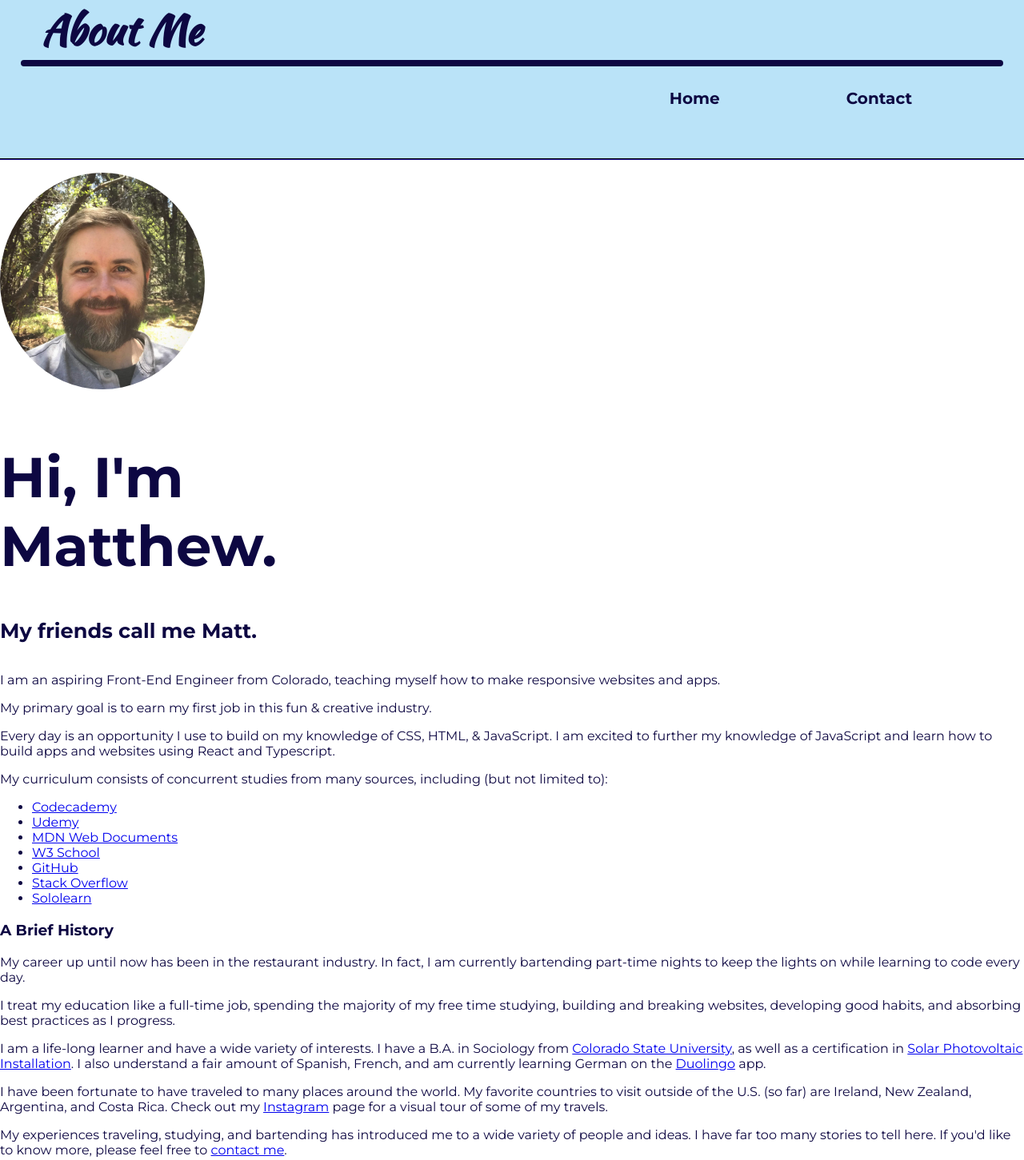
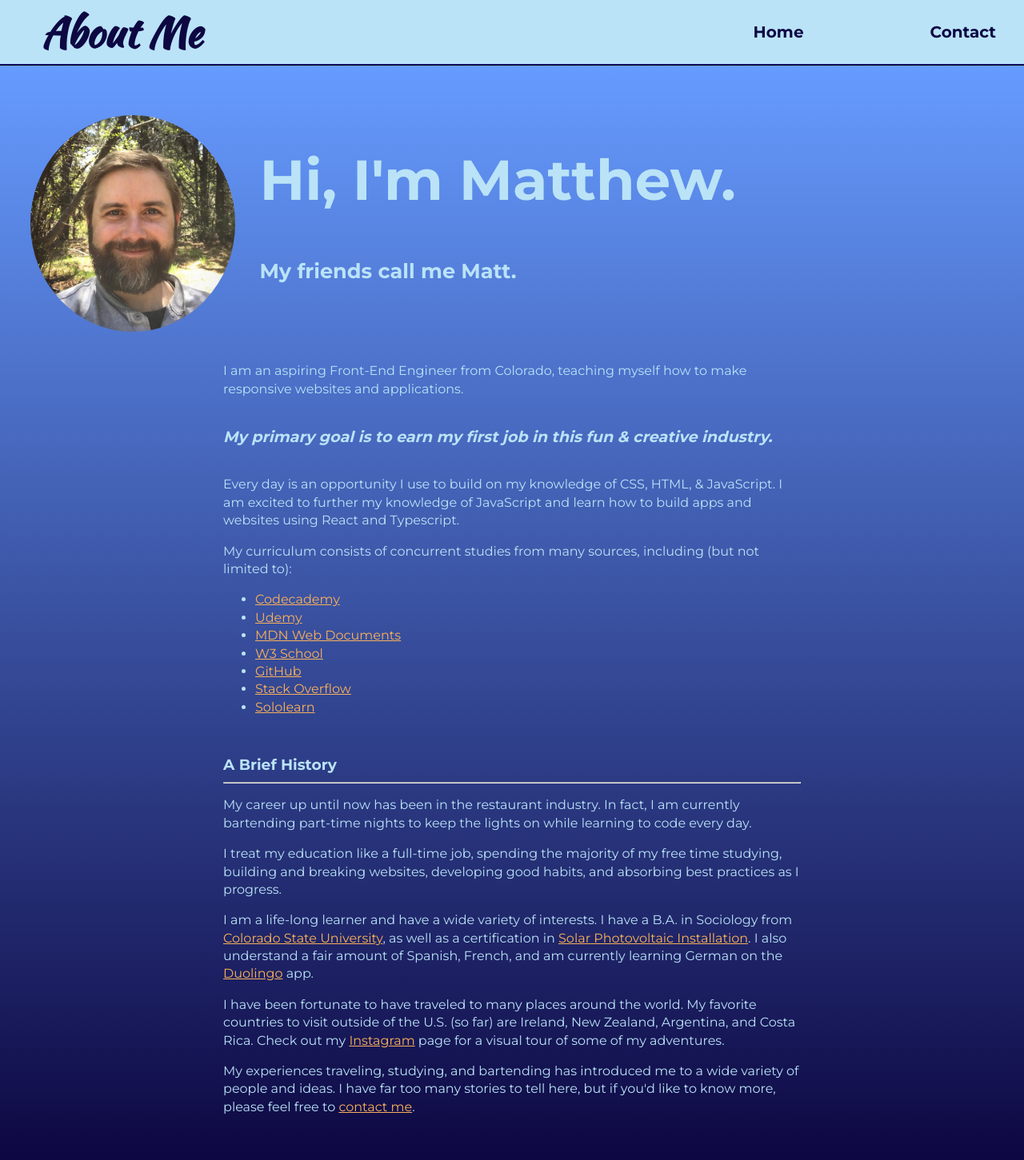
Before and after one commit to matthewkohn/portfolio, a plain HTML site: page about.html in a window 1280 px wide. Shown: the whole page at 80% size. Drawn offline with Linux system fonts and the light colour scheme.

Commit message:
add CSS styling to About & Contact pages

```diff
--- a/about.html
+++ b/about.html
@@ -5,62 +5,61 @@
   <meta http-equiv="X-UA-Compatible" content="IE=edge">
   <meta name="viewport" content="width=device-width, initial-scale=1.0">
   <link rel="stylesheet" href="css/style.css">
-  <title>Contact Matthew Kohn</title>
+  <title>About Matthew Kohn</title>
 </head>
+
 <body>
-  <div class="about-container">
+  <!-- HEADER -->
+    <header class="header-container head-sm">
 
-    <header class="header-container">
-      <div class="banner-title">
-        <h1 id="contact">About Me</h1>
+      <div class="header-nav">
+        <h1 id="logo">About Me</h1>
       </div>
-
-      <div class="header-rule">
-        <hr class="contact-header-rule">
-      </div>
-
-      <!-- Header Banner -->
-      <div class="header-nav">
-        <nav class="header-nav">
-          <p><a class="text-link" href="index.html">Home</a></p>
-          <p><a class="text-link" href="contact.html">Contact</a></p>
-        </nav>
-      </div>
+      <nav class="nav-alt">
+        <p><a class="text-link" href="index.html">Home</a></p>
+        <p><a class="text-link" href="contact.html">Contact</a></p>
+      </nav>
 
     </header>
 
+    <!-- MAIN SECTION -->
     <main>
       <div class="about-info-outer">
 
         <div class="image-container">
           <p><img id="myImage" src="images/profile1.jpg" alt="Matthew Kohn's profile picture"/></p>
           <div class="about-intro">
-            <h1 class="name-contact">Hi, I'm Matthew.</h1>
+            <h1>Hi, I'm Matthew.</h1>
             <h2>My friends call me Matt.</h2>
           </div>
         </div>
+
         <div class="about-text-container">
-          <p>I am an aspiring Front-End Engineer from Colorado, teaching myself how to make responsive websites and apps.</p>
-          <p>My primary goal is to earn my first job in this fun & creative industry.</p>
+          <p>I am an aspiring Front-End Engineer from Colorado, teaching myself how to make responsive websites and applications.</p>
+          <p class="goal"><em>My primary goal is to earn my first job in this fun & creative industry.</em></p>
           <p>Every day is an opportunity I use to build on my knowledge of CSS, HTML, & JavaScript. I am excited to further my knowledge of JavaScript and learn how to build apps and websites using React and Typescript.</p>
           <p>My curriculum consists of concurrent studies from many sources, including (but not limited to):</p>
 
           <ul>
-            <li><a href="https://www.codecademy.com/learn/paths/front-end-engineer-career-path" target="_blank">Codecademy</a></li>
-            <li><a href="https://www.udemy.com/course/the-complete-web-development-bootcamp/" target="_blank">Udemy</a></li>
-            <li><a href="https://developer.mozilla.org/en-US/" target="_blank">MDN Web Documents</a></li>
-            <li><a href="https://www.w3schools.com/" target="_blank">W3 School</a></li>
-            <li><a href="https://github.com/matthewkohn" target="_blank">GitHub</a></li>
-            <li><a href="https://stackoverflow.com/" target="_blank">Stack Overflow</a></li>
-            <li><a href="https://www.sololearn.com/" target="_blank">Sololearn</a></li>
+            <li><a class="about-link" href="https://www.codecademy.com/learn/paths/front-end-engineer-career-path" target="_blank">Codecademy</a></li>
+            <li><a class="about-link" href="https://www.udemy.com/course/the-complete-web-development-bootcamp/" target="_blank">Udemy</a></li>
+            <li><a class="about-link" href="https://developer.mozilla.org/en-US/" target="_blank">MDN Web Documents</a></li>
+            <li><a class="about-link" href="https://www.w3schools.com/" target="_blank">W3 School</a></li>
+            <li><a class="about-link" href="https://github.com/matthewkohn" target="_blank">GitHub</a></li>
+            <li><a class="about-link" href="https://stackoverflow.com/" target="_blank">Stack Overflow</a></li>
+            <li><a class="about-link" href="https://www.sololearn.com/" target="_blank">Sololearn</a></li>
           </ul>
 
-          <h3 class="history">A Brief History</h3>
-          <p>My career up until now has been in the restaurant industry. In fact, I am currently bartending part-time nights to keep the lights on while learning to code every day.</p>
-          <p>I treat my education like a full-time job, spending the majority of my free time studying, building and breaking websites, developing good habits, and absorbing best practices as I progress.</p>
-          <p>I am a life-long learner and have a wide variety of interests. I have a B.A. in Sociology from <a href="https://www.colostate.edu/" target="_blank">Colorado State University</a>, as well as a certification in <a href="https://coloradomtn.edu/campuses/rifle/" target="_blank">Solar Photovoltaic Installation</a>. I also understand a fair amount of Spanish, French, and am currently learning German on the <a href="https://www.duolingo.com/" target="_blank">Duolingo</a> app.</p>
-          <p>I have been fortunate to have traveled to many places around the world. My favorite countries to visit outside of the U.S. (so far) are Ireland, New Zealand, Argentina, and Costa Rica. Check out my <a href="https://www.instagram.com/wanderhammer/" target="_blank">Instagram</a> page for a visual tour of some of my travels.</p>
-          <p>My experiences traveling, studying, and bartending has introduced me to a wide variety of people and ideas. I have far too many stories to tell here. If you'd like to know more, please feel free to <a href="contact.html">contact me</a>.</p>
+          <article class="history">
+            <h3>A Brief History</h3>
+            <hr>
+            <p>My career up until now has been in the restaurant industry. In fact, I am currently bartending part-time nights to keep the lights on while learning to code every day.</p>
+            <p>I treat my education like a full-time job, spending the majority of my free time studying, building and breaking websites, developing good habits, and absorbing best practices as I progress.</p>
+            <p>I am a life-long learner and have a wide variety of interests. I have a B.A. in Sociology from <a class="about-link" href="https://www.colostate.edu/" target="_blank">Colorado State University</a>, as well as a certification in <a class="about-link" href="https://coloradomtn.edu/campuses/rifle/" target="_blank">Solar Photovoltaic Installation</a>. I also understand a fair amount of Spanish, French, and am currently learning German on the <a class="about-link" href="https://www.duolingo.com/" target="_blank">Duolingo</a> app.</p>
+            <p>I have been fortunate to have traveled to many places around the world. My favorite countries to visit outside of the U.S. (so far) are Ireland, New Zealand, Argentina, and Costa Rica. Check out my <a class="about-link" href="https://www.instagram.com/wanderhammer/" target="_blank">Instagram</a> page for a visual tour of some of my adventures.</p>
+            <p>My experiences traveling, studying, and bartending has introduced me to a wide variety of people and ideas. I have far too many stories to tell here, but if you'd like to know more, please feel free to <a class="about-link" href="contact.html">contact me</a>.</p>
+          </article>
+
         </div>
 
       </div>
@@ -70,7 +69,7 @@
       </div>
 
     </main>
-  </div>
+
 
 
 </body>
--- a/css/style.css
+++ b/css/style.css
@@ -56,6 +56,7 @@ nav {
   display: flex;
   margin: 0;
   padding: 0;
+  align-items: center;
 }
 
 .header-nav {
@@ -296,9 +297,10 @@ a.code-link:hover {
 
 .header-container {
   background: rgba(28, 162, 230, 0.3);
-  border-bottom: 2px groove rgba(13, 7, 66, 1);
-  height: 25vh;
+  border-bottom: 2px ridge rgba(13, 7, 66, 1);
   max-height: 200px;
+  display: flex;
+  align-content: center;
 }
 
 .header-container a {
@@ -306,17 +308,15 @@ a.code-link:hover {
   align-items: center;
 }
 
-#contact {
+#logo {
   font-family: "Kaushan Script", 'Courier New', Courier, monospace;
-  margin: 0;
+  margin: auto;
   padding-left: 1em;
   font-size: 4vw;
 }
 
-.contact-header-rule {
-  border: 4px solid rgba(13, 7, 66, 1);
-  border-radius: 6px;
-  margin: 0 2vw
+.nav-alt {
+  margin-right: 20px;
 }
 
 .contact-main {
@@ -341,46 +341,70 @@ a.code-link:hover {
 .email-contact {
   text-decoration: none;
   color: rgb(250, 13, 123);
+  font-size: 1.6em;
 }
 
 .email-contact:hover {
   color: rgb(13, 255, 134);
-  scale(1.2);
-}
 }
 
 
 /* About Me section */
 
-.about-container {
-  background-image: linear-gradient(to bottom,
-  rgba(0, 89, 255, 0.6),
-    rgba(13, 7, 66, 1));
-    height: 100vh;
-
-
-    color: rgba(186, 227, 247, 1);
-}
-
-.about-intro {
-  display: inline-block;
-
-}
-
-.about-info-outer {
-  /* display: inline-flex; */
-
-}
+.about-container {}
 
 .image-container {
-  max-width: 30%;
-  display: fixed;
-
+  width: 80%;
+  display: inline-flex;
+  margin-top: 1vh;
 }
 
 #myImage {
   width: 20vw;
   border-radius: 50%;
+  max-width: 300px;
+}
+
+.about-intro {
+  margin-left: 30px;
+}
+
+.about-info-outer {
+  /* display: inline-flex; */
+background-image: linear-gradient(to bottom,
+  rgba(0, 89, 255, 0.6),
+    rgba(13, 7, 66, 1));
+    height: 100%;
+    color: rgba(186, 227, 247, 1);
+    padding: 3vw;
+    line-height: 1.4;
+}
+
+.about-text-container {
+  width: 60%;
+  margin: auto;
+}
+
+.goal {
+  font-size: larger;
+  font-weight: 700;
+  padding: 2vh 0;
+}
+
+.about-link {
+  color: rgb(250, 177, 90);
+}
+
+.about-link:hover {
+  color:rgb(13, 255, 134);
+}
+
+.history {
+  margin-top: 6vh;
+}
+
+article h3 {
+  margin-bottom: 0;
 }
 
 
@@ -427,7 +451,14 @@ a.code-link:hover {
     justify-content: space-around;
     flex-flow: column wrap;
   }
+  #logo {
+    font-size: 50px;
+    padding-left: 0;
+  }
+
 }
+
+
 
 @media only screen and (max-width: 530px) {
   header p:first-of-type {
@@ -466,7 +497,17 @@ a.code-link:hover {
   .social-icon {
     margin: 0 20px;
   }
-
+  .nav-alt {
+    transform: scale(0.6);
+    justify-self:;
+  }
+  .contact-info-outer {
+    transform: scale(0.9);
+    padding: 20px;
+  }
+  .email-contact {
+    transform: scale(0.6)
+  }
   .nav-footer {
     width: 300px;
     margin: auto;
@@ -479,6 +520,19 @@ a.code-link:hover {
   }
 }
 
+@media only screen and (max-width: 590px) {
+  #logo {
+    visibility: hidden;
+  }
+}
+@media only screen and (max-height: 400px) {
+  #title {
+    padding-top: 100px;
+  }
+  .email-contact {
+    font-size: 10px;
+  }
+}
 @media only screen and (max-width: 330px) {
   .project-card h4 {
     font-size: 1em;
@@ -486,9 +540,3 @@ a.code-link:hover {
     padding: 0;
   }
 }
-
-@media only screen and (max-height: 400px) {
-  #title {
-    padding-top: 100px;
-  }
-}
```
Also changed, not shown: contact.html (+8 -14 lines).
